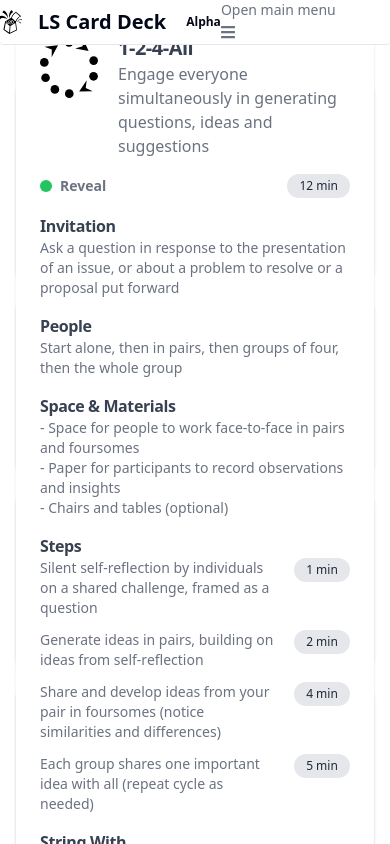
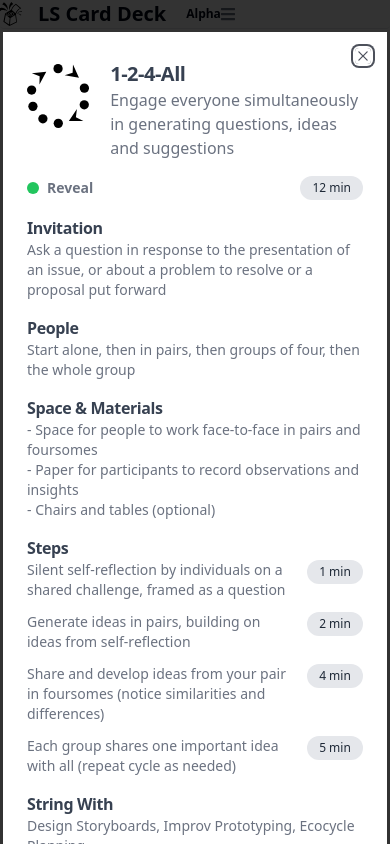
Before and after one commit to vpapadopou/ls-cards-online, a React (Vite) app: page / in a window 390 px wide. Both pictures are taken after a click on the button 195 px from the left and 181 px from the top of the page. Shown: the top 844 px of the page. Built offline with nearby package versions, Linux system fonts and the light colour scheme; the HTML template or start-up script is replaced by a standard one.

Commit message:
Added shadcn dialog

```diff
--- a/package.json
+++ b/package.json
@@ -15,6 +15,7 @@
     "prepare": "husky"
   },
   "dependencies": {
+    "@radix-ui/react-dialog": "^1.0.5",
     "@radix-ui/react-icons": "^1.3.0",
     "@vitejs/plugin-react": "^4.2.1",
     "class-variance-authority": "^0.7.0",
--- a/src/components/card-modal/CardModal.jsx
+++ b/src/components/card-modal/CardModal.jsx
@@ -1,28 +1,25 @@
 import React from 'react';
 import PropTypes from 'prop-types';
 
-import { Modal } from 'flowbite-react';
+import { Dialog, DialogContent } from '@/components/ui/dialog';
 
 import AboutCard from '../about-card/AboutCard';
 import LSCard from '../ls-card/LSCard';
 
-/* Use a custom modal theme in order to have a full size modal
-   instead of one that uses max-h-[90vh] and shows an ugly
-   scrollbar */
-const customModalTheme = {
-  content: {
-    base: 'relative h-full w-full p-4',
-    inner: 'relative rounded-lg bg-white shadow dark:bg-gray-700 flex flex-col max-h-fit',
-  },
-};
-
 function CardModal({ openModal, setOpenModal, cardData }) {
   return (
-    <Modal theme={customModalTheme} size="md" show={openModal} onClose={() => setOpenModal(false)} dismissible popup>
-      <Modal.Header />
-      {/* If card data is provided, show LS Card. Otherwise show the About Card. */}
-      <Modal.Body>{cardData ? <LSCard data={cardData} /> : <AboutCard />}</Modal.Body>
-    </Modal>
+    <Dialog
+      open={openModal}
+      onOpenChange={(open) => {
+        setOpenModal(open);
+      }}
+    >
+      <DialogContent className="max-w-sm">
+        {/* <DialogContent className="max-w-sm max-h-screen overflow-y-scroll"> */}
+        {/* If card data is provided, show LS Card. Otherwise show the About Card. */}
+        {cardData ? <LSCard data={cardData} /> : <AboutCard />}
+      </DialogContent>
+    </Dialog>
   );
 }
 
--- /dev/null
+++ b/src/components/ui/dialog.jsx
@@ -0,0 +1,66 @@
+import * as React from 'react';
+import * as DialogPrimitive from '@radix-ui/react-dialog';
+import { Cross2Icon } from '@radix-ui/react-icons';
+
+import { cn } from '@/lib/utils';
+
+const Dialog = DialogPrimitive.Root;
+
+const DialogTrigger = DialogPrimitive.Trigger;
+
+const DialogPortal = ({ className, ...props }) => <DialogPrimitive.Portal className={cn(className)} {...props} />;
+DialogPortal.displayName = DialogPrimitive.Portal.displayName;
+
+const DialogOverlay = React.forwardRef(({ className, ...props }, ref) => (
+  <DialogPrimitive.Overlay
+    ref={ref}
+    className={cn(
+      'fixed inset-0 z-50 bg-black/80 data-[state=open]:animate-in data-[state=closed]:animate-out data-[state=closed]:fade-out-0 data-[state=open]:fade-in-0 overflow-y-auto py-8 grid place-items-center',
+      className
+    )}
+    {...props}
+  />
+));
+DialogOverlay.displayName = DialogPrimitive.Overlay.displayName;
+
+const DialogContent = React.forwardRef(({ className, children, ...props }, ref) => (
+  <DialogPortal>
+    <DialogOverlay>
+      <DialogPrimitive.Content
+        ref={ref}
+        className={cn(
+          'z-50 grid w-full max-w-lg gap-4 bg-background p-6 shadow-lg duration-200 data-[state=open]:animate-in data-[state=closed]:animate-out data-[state=closed]:fade-out-0 data-[state=open]:fade-in-0 data-[state=closed]:zoom-out-95 data-[state=open]:zoom-in-95 sm:rounded-lg md:w-full relative',
+          className
+        )}
+        {...props}
+      >
+        {children}
+        <DialogPrimitive.Close className="absolute right-4 top-4 rounded-sm opacity-70 ring-offset-background transition-opacity hover:opacity-100 focus:outline-none focus:ring-2 focus:ring-ring focus:ring-offset-2 disabled:pointer-events-none data-[state=open]:bg-accent data-[state=open]:text-muted-foreground">
+          <Cross2Icon className="h-4 w-4" />
+          <span className="sr-only">Close</span>
+        </DialogPrimitive.Close>
+      </DialogPrimitive.Content>
+    </DialogOverlay>
+  </DialogPortal>
+));
+DialogContent.displayName = DialogPrimitive.Content.displayName;
+
+const DialogHeader = ({ className, ...props }) => <div className={cn('flex flex-col space-y-1.5 text-center sm:text-left', className)} {...props} />;
+DialogHeader.displayName = 'DialogHeader';
+
+const DialogFooter = ({ className, ...props }) => (
+  <div className={cn('flex flex-col-reverse sm:flex-row sm:justify-end sm:space-x-2', className)} {...props} />
+);
+DialogFooter.displayName = 'DialogFooter';
+
+const DialogTitle = React.forwardRef(({ className, ...props }, ref) => (
+  <DialogPrimitive.Title ref={ref} className={cn('text-lg font-semibold leading-none tracking-tight', className)} {...props} />
+));
+DialogTitle.displayName = DialogPrimitive.Title.displayName;
+
+const DialogDescription = React.forwardRef(({ className, ...props }, ref) => (
+  <DialogPrimitive.Description ref={ref} className={cn('text-sm text-muted-foreground', className)} {...props} />
+));
+DialogDescription.displayName = DialogPrimitive.Description.displayName;
+
+export { Dialog, DialogTrigger, DialogContent, DialogHeader, DialogFooter, DialogTitle, DialogDescription };
```
Also changed, not shown: 1 other file (tests, documents, lock files or other folders).
